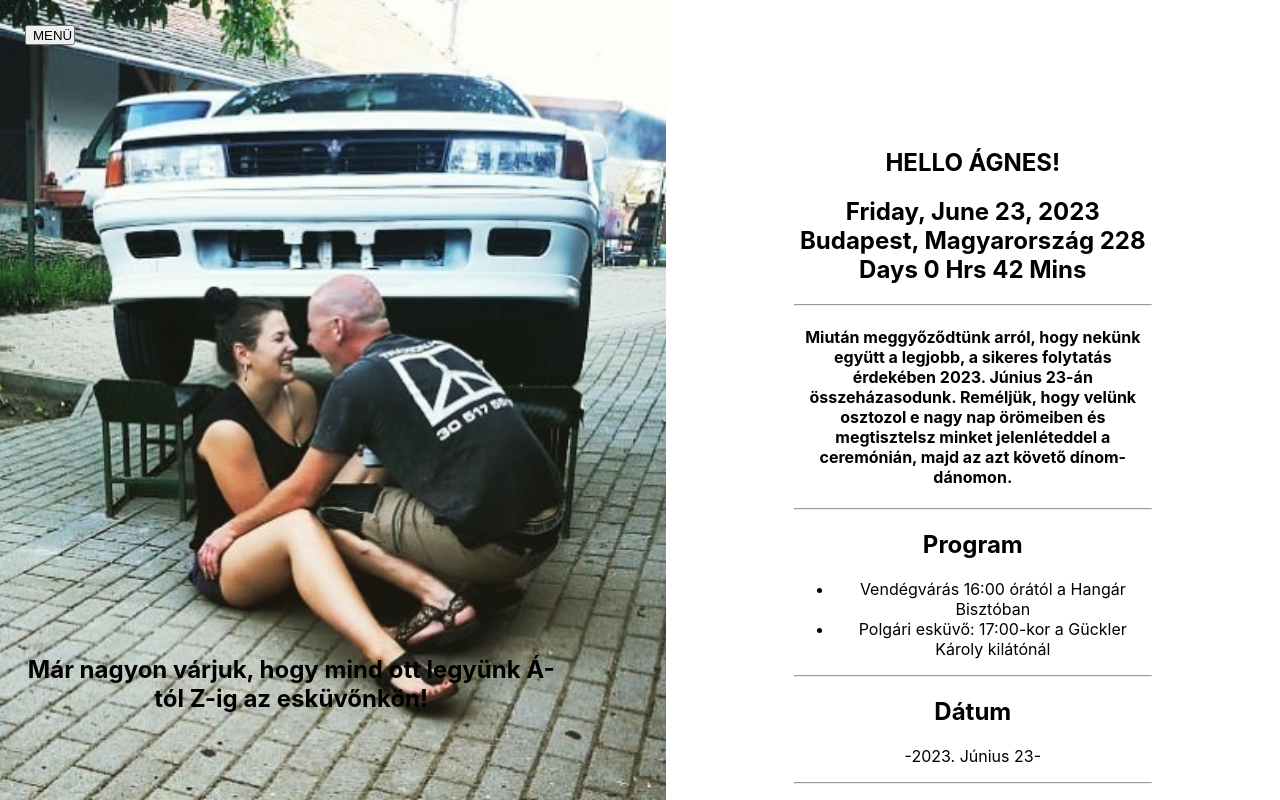
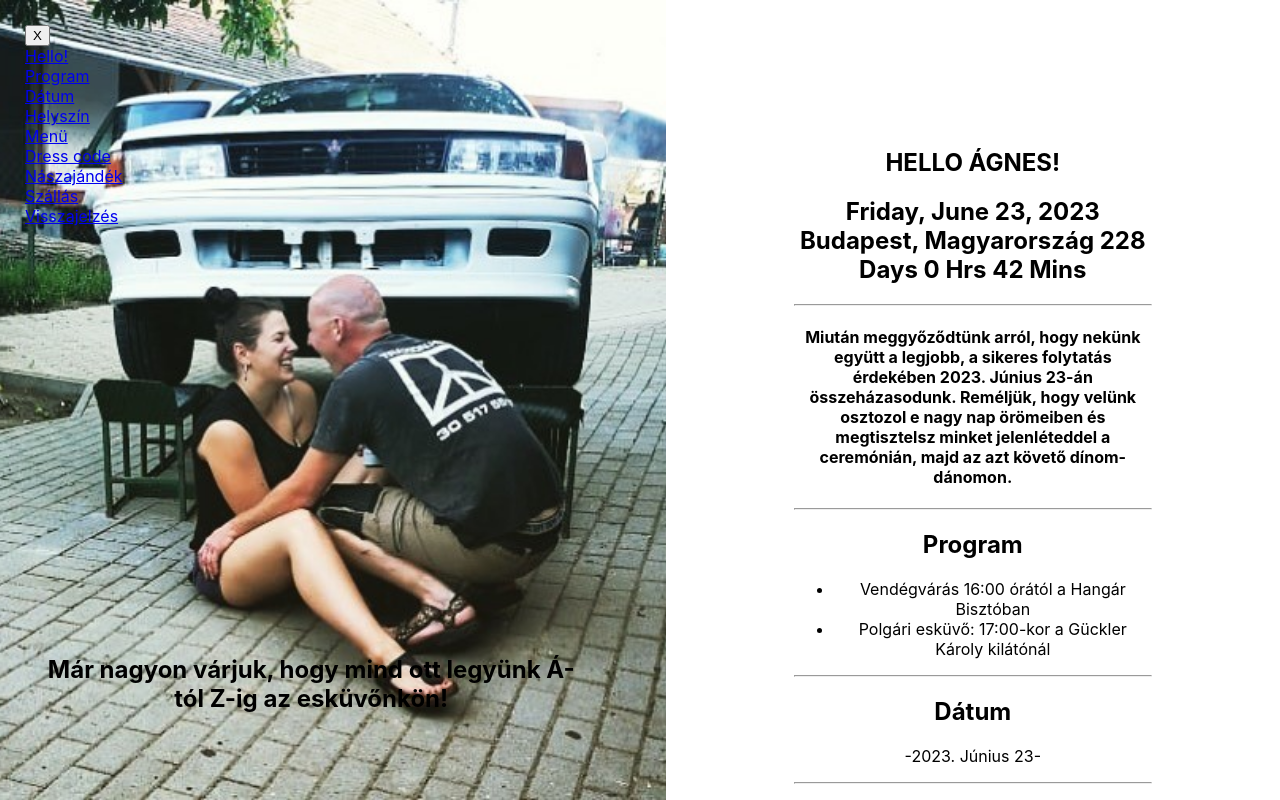
Before and after one commit to bisboi/wedding_agozoli, a React (Create React App) app: page / in a window 1280 px wide. Both pictures are taken after a click on the button "MENÜ". Shown: the top 800 px of the page. Built offline with nearby package versions, Linux system fonts and the light colour scheme.

Commit message:
menuopener and openmenu added

```diff
--- a/src/App.css
+++ b/src/App.css
@@ -1,4 +1,8 @@
-#menu {
+html {
+  scroll-behavior: smooth;
+}
+
+.menu {
   position: absolute;
   top: 25px;
   left: 25px;
@@ -11,7 +15,7 @@
   bottom: 25px;
   width: 80%;
   height: 140px;
-  left: 25px;
+  left: 45px;
   right: 25px;
 }
 
--- a/src/App.js
+++ b/src/App.js
@@ -1,12 +1,27 @@
 import './App.css';
+import React, { useState } from 'react';
+import Menu from './components/Menu';
 
 function App() {
+  const [isMenuOpen, setIsMenuOpen] = useState(false);
+
+  const menuOpenerHandler = () => {
+    setIsMenuOpen(true);
+  };
+
+  const closeMenuOpenerHandler = () => {
+    setIsMenuOpen(false);
+  };
+
   return (
     <div className="App">
       <header className="App-header">
-        <button id="menu" type="button">
-          MENÜ
-        </button>
+        {!isMenuOpen && (
+          <button className="menu" type="button" onClick={menuOpenerHandler}>
+            MENÜ
+          </button>
+        )}
+        {isMenuOpen && <Menu onClose={closeMenuOpenerHandler}></Menu>}
         <div className="cover">
           <img
             className="main-pic"
@@ -21,7 +36,7 @@ function App() {
         </div>
       </header>
       <section className="Content-holder">
-        <div className="Greet">
+        <div id="hello" className="Greet">
           <h1>HELLO ÁGNES!</h1>
           <h2>
             Friday, June 23, 2023 Budapest, Magyarország 228 Days 0 Hrs 42 Mins
@@ -35,7 +50,7 @@ function App() {
           </h4>
           <hr />
         </div>
-        <div className="content">
+        <div id="program" className="content">
           <h2>Program</h2>
           <ul>
             <li>Vendégvárás 16:00 órától a Hangár Bisztóban</li>
@@ -43,12 +58,12 @@ function App() {
           </ul>
           <hr />
         </div>
-        <div className="content">
+        <div id="date" className="content">
           <h2>Dátum</h2>
           <p>-2023. Június 23-</p>
           <hr />
         </div>
-        <div className="content">
+        <div id="location" className="content">
           <h2>Helyszín</h2>
           <p>
             Hangár Bisztró (megközelítés: autóval vagy a Kolosy tértől közösen
@@ -56,27 +71,27 @@ function App() {
           </p>
           <hr />
         </div>
-        <div className="content">
+        <div id="food" className="content">
           <h2>Menü</h2>
           <p>-TBD-</p>
         </div>
         <hr />
-        <div className="content">
+        <div id="deressCode" className="content">
           <h2>Dress code</h2>
           <p>-Formal-</p>
         </div>
         <hr />
-        <div className="content">
+        <div id="gift" className="content">
           <h2>Nászajándék</h2>
           <p>-Pénzeket adjatok-</p>
         </div>
         <hr />
-        <div className="content">
+        <div id="hotel" className="content">
           <h2>Szállás</h2>
           <p>-Rotter Lajos Turistaház-</p>
         </div>
         <hr />
-        <div className="content">
+        <div id="feedback" className="content">
           <h2>Visszajelzés</h2>
           <p>
             Kérünk téged, hogy legkésőbb május 23-ig jelezz vissza az alábbi
--- /dev/null
+++ b/src/components/Menu.css
@@ -0,0 +1,10 @@
+.open-menu {
+  position: absolute;
+  top: 25px;
+  left: 25px;
+  width: 150px;
+  height: 200px;
+  display: flex;
+  flex-direction: column;
+  align-items: flex-start;
+}
--- /dev/null
+++ b/src/components/Menu.jsx
@@ -0,0 +1,23 @@
+import React from 'react';
+import './Menu.css';
+
+function Menu(props) {
+  return (
+    <div className="open-menu">
+      <button onClick={props.onClose} type="button">
+        X
+      </button>
+      <a href="#hello">Hello!</a>
+      <a href="#program">Program</a>
+      <a href="#date">Dátum</a>
+      <a href="#location">Helyszín</a>
+      <a href="#food">Menü</a>
+      <a href="#dressCode">Dress code</a>
+      <a href="#gift">Nászajándék</a>
+      <a href="#hotel">Szállás</a>
+      <a href="#feedback">Visszajelzés</a>
+    </div>
+  );
+}
+
+export default Menu;
--- a/src/index.js
+++ b/src/index.js
@@ -2,7 +2,6 @@ import React from 'react';
 import ReactDOM from 'react-dom/client';
 import './index.css';
 import App from './App';
-import reportWebVitals from './reportWebVitals';
 
 const root = ReactDOM.createRoot(document.getElementById('root'));
 root.render(
@@ -14,4 +13,3 @@ root.render(
 // If you want to start measuring performance in your app, pass a function
 // to log results (for example: reportWebVitals(console.log))
 // or send to an analytics endpoint. Learn more: https://bit.ly/CRA-vitals
-reportWebVitals();
--- a/src/reportWebVitals.js
+++ /dev/null
@@ -1,13 +0,0 @@
-const reportWebVitals = onPerfEntry => {
-  if (onPerfEntry && onPerfEntry instanceof Function) {
-    import('web-vitals').then(({ getCLS, getFID, getFCP, getLCP, getTTFB }) => {
-      getCLS(onPerfEntry);
-      getFID(onPerfEntry);
-      getFCP(onPerfEntry);
-      getLCP(onPerfEntry);
-      getTTFB(onPerfEntry);
-    });
-  }
-};
-
-export default reportWebVitals;
```
Also changed, not shown: src/setupTests.js (deleted, +0 -5 lines), src/logo.svg (deleted).
